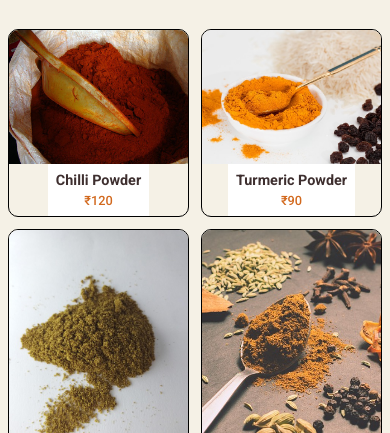
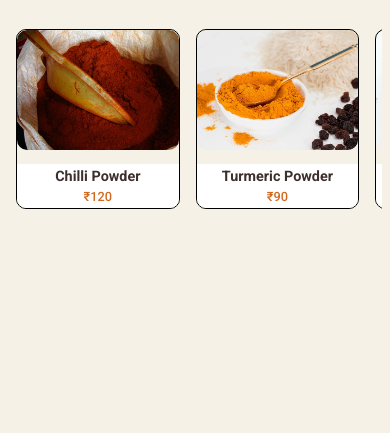
Before and after one commit to gururajsg-dev/MasalaEcomerce, a plain HTML site: page index.html in a window 390 px wide. Shown: the part 667-1100 px from the top of the page. After the commit the page ends 884 px from the top, so only its background shows below. Drawn offline with Linux system fonts and the light colour scheme.

Commit message:
changed product display card for mobile

```diff
--- a/assets/css/style.css
+++ b/assets/css/style.css
@@ -207,7 +207,7 @@ nav a:hover {
 }
 .product-list {
   display: grid;
-  grid-template-columns: repeat(auto-fit, minmax(120px, 1fr));
+  grid-template-columns: repeat(auto-fit, minmax(180px, 1fr));
   gap: 1rem;
   /* align-items: stretch; */
   width: 100%;
@@ -218,15 +218,19 @@ nav a:hover {
   overflow: hidden;
   display: flex;
   flex-direction: column;
-  justify-content: space-between;
-  align-items: center;
+  justify-content: flex-start;
   transition: transform 0.3s ease, box-shadow 0.3s ease;
+  max-height: 300px; /* limit height on desktop */
 }
-.product-image{
-   width: 100%;
-  aspect-ratio: 1 / 1; /* keeps uniform square shape */
+.product-image {
+  width: 100%;
+  height: 180px;
   object-fit: cover;
-  display: block;
+  flex-shrink: 0;
+  flex-grow: 1;            /* take remaining space */
+  display: flex;
+  flex-direction: column;
+  justify-content: center; /* center name + price vertically if needed */
 }
 .product-info {
   padding: 0.75rem 1rem;
@@ -244,7 +248,7 @@ nav a:hover {
   color: var(--color-secondary);
   font-weight: 500;
 }
-.product-box img{
+.product-box img {
   width: 100%;
   height: 100%;
   object-fit: cover; /* Crops neatly without distortion */
@@ -282,31 +286,56 @@ nav a:hover {
   .hero {
     height: clamp(250px, 60vh, 450px);
   }
-  .prev, .next {
+  .prev,
+  .next {
     font-size: 1.2rem;
     padding: 0.3rem 0.6rem;
   }
+  .products-wrapper {
+    overflow-x: auto;
+    -webkit-overflow-scrolling: touch;
+    padding: 0 0.5rem;
+  }
+  .products-wrapper::-webkit-scrollbar {
+    display: none;
+  }
   .product-list {
-    grid-template-columns: repeat(auto-fit,minmax(140px,1fr));
-    gap:0.75rem;
+    display: flex;
+    flex-wrap: nowrap;
+    gap: 1rem;
+    width: max-content;
+  }
+  .product-box {
+    min-width: 140px;
+    flex: 0 0 auto;
+    aspect-ratio: 1 / 1.1;
+    height: 180px ;
+    display: flex ;
+    flex-direction: column;
+    justify-content: space-between;
   }
 
-  .product-info{
-    padding: 0.5rem;
+  .product-box img{
+    width: 100%;
+    height: 120px;         /* image height smaller */
+    object-fit: cover;
+    border-radius: var(--border-radius);
   }
-  .product-name{
+  .product-info {
+    padding: 0.25rem    0.5rem;
+  }
+  .product-name {
     font-size: 0.9rem;
   }
-  .product-price{
+  .product-price {
     font-size: 0.8rem;
   }
-  .site-header{
+  .site-header {
     font-size: 1.5rem;
   }
-  .site-logo{
+  .site-logo {
     gap: 0.5rem;
   }
-
 }
 
 /* hover effect for larger screens */
--- a/index.html
+++ b/index.html
@@ -62,7 +62,7 @@
           <h2 class="product-header-text">Our Products</h2>
           <button class="btn-products" id="btn-products">View all</button>
         </div>
-
+        <div class="products-wrapper">
           <div class="product-list">
             <div class="product-box">
               <img src="assets/images/chilli.jpg" alt="Product 1" />
@@ -96,6 +96,7 @@
               </div>
             </div>
           </div>
+        </div>
       </section>
 
       <section class="gallery"></section>
```
Lines whose indentation alone changed are shown as unchanged.
